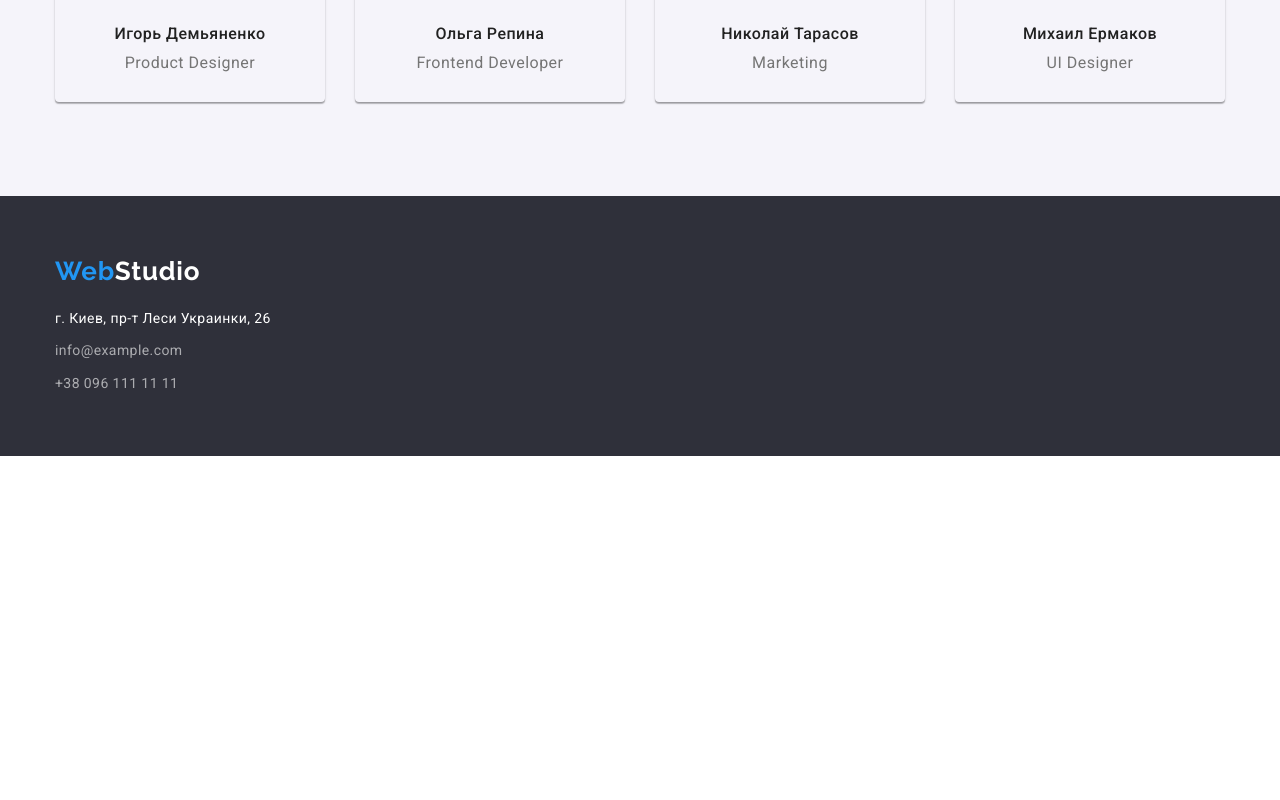
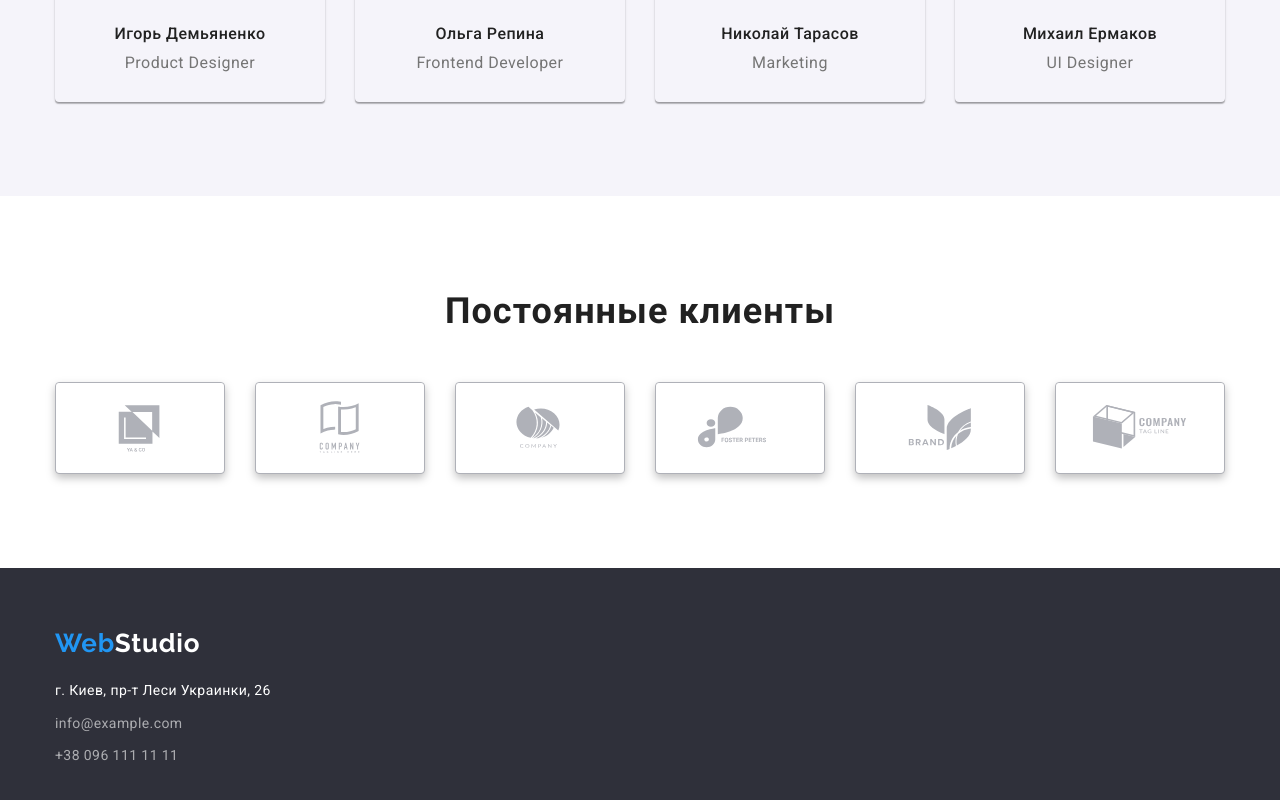
Before and after one commit to Pasha748/goit-markup-hw-04, a plain HTML site: page index.html in a window 1280 px wide. Shown: the part 1899-2699 px from the top of the page. Before the commit the page ends 2355 px from the top, so only its background shows below. Drawn offline with nearby package versions, Linux system fonts and the light colour scheme.

Commit message:
Create our clients

```diff
--- a/css/styles.css
+++ b/css/styles.css
@@ -11,6 +11,7 @@
   --third-background-color: #f5f4fa;
   --contacts-color: #757575;
   --second-contacts-color: rgba(255, 255, 255, 0.6);
+  --svg-color: #afb1b8;
 }
 
 p,
@@ -306,6 +307,57 @@ body {
   margin-bottom: 30px;
 }
 
+/* --------------Clients------------ */
+
+.clients {
+  background-color: var(--main-background-color);
+  padding-top: 94px;
+  padding-bottom: 94px;
+}
+.clients-title {
+  font-weight: 700;
+  font-size: 36px;
+  line-height: 1.17;
+  text-align: center;
+  letter-spacing: 0.03em;
+  color: var(--second-tittle-color);
+}
+.clients-list {
+  display: flex;
+  margin-top: 50px;
+}
+
+.clients-item {
+  border: 1px solid var(--svg-color);
+  border-radius: 4px;
+  width: 170px;
+  height: 92px;
+  filter: drop-shadow(0px 4px 4px rgba(0, 0, 0, 0.25));
+}
+.clients-item + .clients-item {
+  margin-left: 30px;
+}
+
+.clients-link {
+  fill: var(--svg-color);
+  width: 100%;
+  height: 100%;
+  background-color: var(--main-background-color);
+  display: flex;
+  align-items: center;
+  justify-content: center;
+  border-radius: 4px;
+}
+.clients-link:hover,
+.clients-link:focus {
+  fill: var(--accent-color);
+}
+.clients-item:hover,
+.clients-item:focus {
+  fill: var(--accent-color);
+  border: 2px solid var(--accent-color);
+}
+
 /* --------------Footer-------------- */
 
 .footer {
@@ -432,7 +484,9 @@ body {
   margin-bottom: 30px;
   width: 370px;
 }
-.port-products-item {
+.port-products-item:hover {
+  box-shadow: 0px 1px 1px rgba(0, 0, 0, 0.12), 0px 4px 4px rgba(0, 0, 0, 0.06),
+    1px 4px 6px rgba(0, 0, 0, 0.16);
 }
 .port-products-item:nth-child(3n) {
   margin-right: 0;
--- a/index.html
+++ b/index.html
@@ -135,6 +135,68 @@
             </ul>
         </div>
     </section>
+    <section class="clients">
+        <div class="container">
+            <h2 class="clients-title">Постоянные клиенты</h2>
+            <ul class="clients-list list">
+                <li class="clients-item item">
+                    <a href="" class="clients-link">
+                        <svg width="106" height="60">
+                            <use href="/images/icons.svg#icon-logo-1"></use>
+                        </svg>
+
+                    </a>
+
+                </li>
+                <li class="clients-item item">
+                    <a href="" class="clients-link">
+                        <svg width="106" height="60">
+                            <use href="/images/icons.svg#icon-logo-2"></use>
+                        </svg>
+
+                    </a>
+
+                </li>
+                <li class="clients-item item">
+                    <a href="" class="clients-link">
+                        <svg width="106" height="60">
+                            <use href="/images/icons.svg#icon-logo-3"></use>
+                        </svg>
+
+                    </a>
+
+                </li>
+                <li class="clients-item item">
+                    <a href="" class="clients-link">
+                        <svg width="106" height="60">
+                            <use href="/images/icons.svg#icon-logo-4"></use>
+                        </svg>
+
+                    </a>
+
+                </li>
+                <li class="clients-item item">
+                    <a href="" class="clients-link">
+                        <svg width="106" height="60">
+                            <use href="/images/icons.svg#icon-logo-5"></use>
+                        </svg>
+
+                    </a>
+
+                </li>
+                <li class="clients-item item">
+                    <a href="" class="clients-link">
+                        <svg width="106" height="60">
+                            <use href="/images/icons.svg#icon-logo-6"></use>
+                        </svg>
+
+                    </a>
+
+                </li>
+
+            </ul>
+        </div>
+    </section>
 
     <!-- Футер -->
 
```
Also changed, not shown: portfolio.html (+1 -0 lines), images/icons.svg (added).
